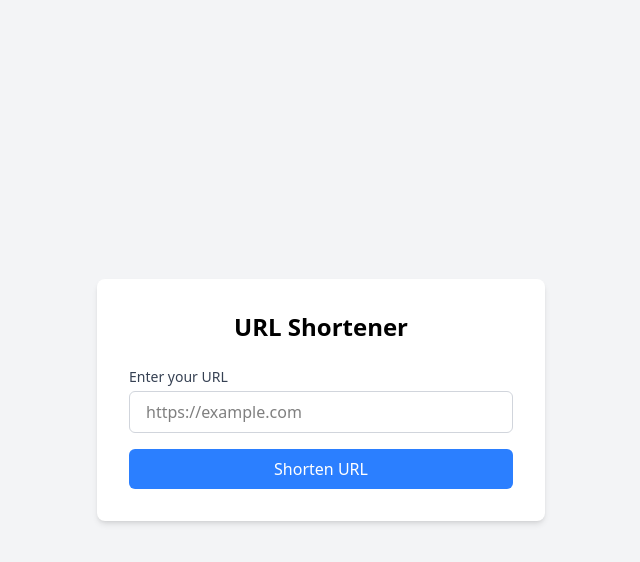
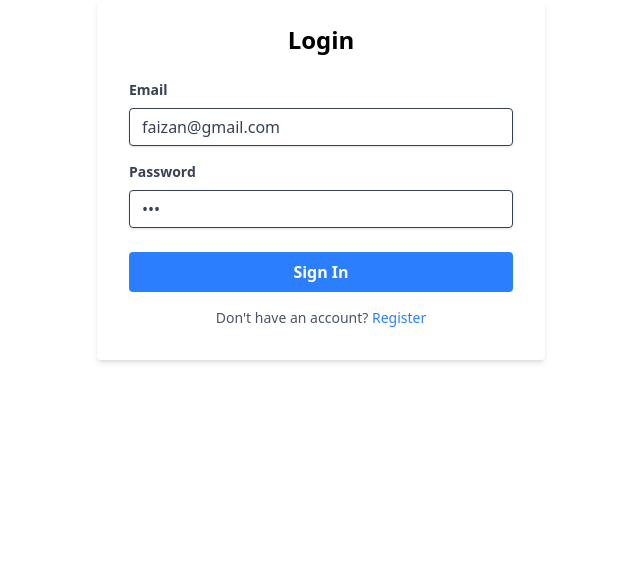
Before and after one commit to Faizanulghani/URL-Shortener, a React (Vite) app in the folder Frontend/: page / in a window 1280 px wide. Shown: the top 562 px of the page, without its empty margins (319-959 px from the left). Built offline with nearby package versions, Linux system fonts and the light colour scheme.

Commit message:
Added login form in frontend

```diff
--- a/Frontend/src/App.jsx
+++ b/Frontend/src/App.jsx
@@ -1,9 +1,10 @@
+import LoginForm from "./components/LoginForm";
 import HomePage from "./pages/HomePage";
 
 const App = () => {
   return (
     <div>
-      <HomePage />
+      <LoginForm />
     </div>
   );
 };
--- /dev/null
+++ b/Frontend/src/api/user.api.js
@@ -0,0 +1,33 @@
+import axiosInstance from "../utils/axiosInstance";
+
+export const loginUser = async (password, email) => {
+  const { data } = await axiosInstance.post("/api/auth/login", {
+    email,
+    password,
+  });
+  return data;
+};
+
+export const registerUser = async (name, password, email) => {
+  const { data } = await axiosInstance.post("/api/auth/register", {
+    name,
+    email,
+    password,
+  });
+  return data;
+};
+
+export const logoutUser = async () => {
+  const { data } = await axiosInstance.get("/api/auth/logout");
+  return data;
+};
+
+export const getCurrentUser = async () => {
+  const { data } = await axiosInstance.get("/api/auth/me");
+  return data;
+};
+
+export const getAllUserUrls = async () => {
+  const { data } = await axiosInstance.post("/api/user/urls");
+  return data;
+};
--- a/Frontend/src/components/LoginForm.jsx
+++ b/Frontend/src/components/LoginForm.jsx
@@ -1,20 +1,39 @@
-const LoginForm = () => {
+import { useState } from 'react';
+import { loginUser } from '../api/user.api';
+
+const LoginForm = ({ state }) => {
+    const [email, setEmail] = useState('faizan@gmail.com');
+    const [password, setPassword] = useState('123');
+    const [loading, setLoading] = useState(false);
+    const [error, setError] = useState('');
+
+    const handleSubmit = async () => {
+        setLoading(true);
+        setError('');
+
+        try {
+            const data = await loginUser(password, email);
+            setLoading(false);
+            console.log("signin success")
+        } catch (err) {
+            setLoading(false);
+            setError(err.message || 'Login failed. Please check your credentials.');
+        }
+    };
+
     return (
         <div className="w-full max-w-md mx-auto">
             <div className="bg-white shadow-md rounded px-8 pt-6 pb-8 mb-4">
                 <h2 className="text-2xl font-bold text-center mb-6">Login</h2>
 
-        {/* {error && (
+                {error && (
                     <div className="mb-4 p-3 bg-red-100 text-red-700 rounded-md">
                         {error}
                     </div>
-                )} */}
+                )}
 
                 <div className="mb-4">
-          <label
-            className="block text-gray-700 text-sm font-bold mb-2"
-            htmlFor="email"
-          >
+                    <label className="block text-gray-700 text-sm font-bold mb-2" htmlFor="email">
                         Email
                     </label>
                     <input
@@ -22,15 +41,14 @@ const LoginForm = () => {
                         id="email"
                         type="email"
                         placeholder="Email"
+                        value={email}
+                        onChange={(e) => setEmail(e.target.value)}
                         required
                     />
                 </div>
 
                 <div className="mb-6">
-          <label
-            className="block text-gray-700 text-sm font-bold mb-2"
-            htmlFor="password"
-          >
+                    <label className="block text-gray-700 text-sm font-bold mb-2" htmlFor="password">
                         Password
                     </label>
                     <input
@@ -38,23 +56,26 @@ const LoginForm = () => {
                         id="password"
                         type="password"
                         placeholder="******************"
+                        value={password}
+                        onChange={(e) => setPassword(e.target.value)}
                         required
                     />
                 </div>
 
                 <div className="flex items-center justify-between">
                     <button
-            // className={`bg-blue-500 hover:bg-blue-700 text-white font-bold py-2 px-4 rounded focus:outline-none focus:shadow-outline w-full ${loading ? 'opacity-50 cursor-not-allowed' : ''}`}
+                        className={`bg-blue-500 hover:bg-blue-700 text-white font-bold py-2 px-4 rounded focus:outline-none focus:shadow-outline w-full ${loading ? 'opacity-50 cursor-not-allowed' : ''}`}
                         type="submit"
+                        onClick={handleSubmit}
+                        disabled={loading}
                     >
-            {/* {loading ? 'Signing in...' : 'Sign In'} */}
+                        {loading ? 'Signing in...' : 'Sign In'}
                     </button>
                 </div>
 
                 <div className="text-center mt-4">
                     <p className="cursor-pointer text-sm text-gray-600">
-            Don't have an account?{" "}
-            <span className="text-blue-500 hover:text-blue-700">Register</span>
+                        Don't have an account? <span onClick={() => state(false)} className="text-blue-500 hover:text-blue-700">Register</span>
                     </p>
                 </div>
             </div>
```
Lines whose indentation alone changed are shown as unchanged.
